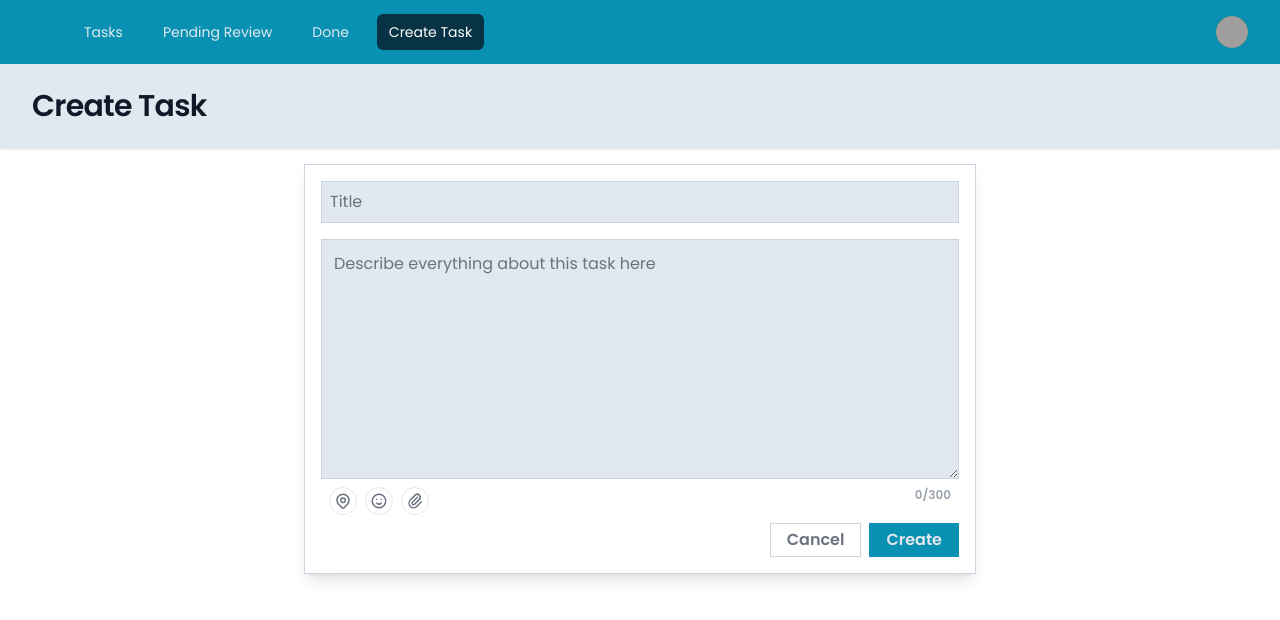
After one commit to Abdorithm/EventPlaza, a Flask app: page /dashboard/create_task in a window 1280 px wide. The commit adds this page. Shown: the top 620 px of the page. Run offline with Flask 3, Linux system fonts and the light colour scheme; the visitor is signed in with stand-in values (Sample User, id 1); grey boxes are pictures that could not be loaded.

```diff
--- a/event_plaza/routes.py
+++ b/event_plaza/routes.py
@@ -78,6 +78,13 @@ def dashboard():
     """ Renders the dashboard page """
     return render_template('dashboard.html')
 
+
+@app.route('/dashboard/create_task', strict_slashes=False)
+@login_required
+def create_task():
+    """ Renders the dashboard page """
+    return render_template('create_task.html')
+
 @app.route('/profile', strict_slashes=False)
 @login_required
 def profile():
--- a/event_plaza/static/styles/styles.css
+++ b/event_plaza/static/styles/styles.css
@@ -814,6 +814,10 @@ select {
   grid-row-start: 6;
 }
 
+.m-2 {
+  margin: 0.5rem;
+}
+
 .mx-auto {
   margin-left: auto;
   margin-right: auto;
@@ -824,6 +828,11 @@ select {
   margin-bottom: 0.5rem;
 }
 
+.my-4 {
+  margin-top: 1rem;
+  margin-bottom: 1rem;
+}
+
 .-mr-2 {
   margin-right: -0.5rem;
 }
@@ -844,6 +853,10 @@ select {
   margin-left: 2.5rem;
 }
 
+.ml-2 {
+  margin-left: 0.5rem;
+}
+
 .ml-3 {
   margin-left: 0.75rem;
 }
@@ -852,6 +865,10 @@ select {
   margin-left: 1rem;
 }
 
+.ml-auto {
+  margin-left: auto;
+}
+
 .mr-2 {
   margin-right: 0.5rem;
 }
@@ -914,6 +931,14 @@ select {
 
 .h-6 {
   height: 1.5rem;
+}
+
+.h-60 {
+  height: 15rem;
+}
+
+.h-7 {
+  height: 1.75rem;
 }
 
 .h-8 {
@@ -941,6 +966,10 @@ select {
   width: 2.5rem;
 }
 
+.w-10\/12 {
+  width: 83.333333%;
+}
+
 .w-3 {
   width: 0.75rem;
 }
@@ -963,6 +992,10 @@ select {
 
 .w-full {
   width: 100%;
+}
+
+.max-w-2xl {
+  max-width: 42rem;
 }
 
 .max-w-7xl {
@@ -1104,6 +1137,10 @@ select {
   border-radius: 0.375rem;
 }
 
+.border {
+  border-width: 1px;
+}
+
 .border-0 {
   border-width: 0px;
 }
@@ -1114,6 +1151,16 @@ select {
 
 .border-t {
   border-top-width: 1px;
+}
+
+.border-cyan-600 {
+  --tw-border-opacity: 1;
+  border-color: rgb(8 145 178 / var(--tw-border-opacity));
+}
+
+.border-gray-300 {
+  --tw-border-opacity: 1;
+  border-color: rgb(209 213 219 / var(--tw-border-opacity));
 }
 
 .border-gray-700 {
@@ -1124,6 +1171,11 @@ select {
 .border-slate-200 {
   --tw-border-opacity: 1;
   border-color: rgb(226 232 240 / var(--tw-border-opacity));
+}
+
+.border-slate-300 {
+  --tw-border-opacity: 1;
+  border-color: rgb(203 213 225 / var(--tw-border-opacity));
 }
 
 .bg-black {
@@ -1188,12 +1240,24 @@ select {
   fill: currentColor;
 }
 
+.p-1 {
+  padding: 0.25rem;
+}
+
 .p-10 {
   padding: 2.5rem;
 }
 
 .p-2 {
   padding: 0.5rem;
+}
+
+.p-3 {
+  padding: 0.75rem;
+}
+
+.p-4 {
+  padding: 1rem;
 }
 
 .px-2 {
@@ -1306,6 +1370,11 @@ select {
   line-height: 1.75rem;
 }
 
+.text-xs {
+  font-size: 0.75rem;
+  line-height: 1rem;
+}
+
 .font-bold {
   font-weight: 700;
 }
@@ -1352,14 +1421,34 @@ select {
   color: rgb(192 38 211 / var(--tw-text-opacity));
 }
 
+.text-gray-200 {
+  --tw-text-opacity: 1;
+  color: rgb(229 231 235 / var(--tw-text-opacity));
+}
+
 .text-gray-300 {
   --tw-text-opacity: 1;
   color: rgb(209 213 219 / var(--tw-text-opacity));
 }
 
+.text-gray-400 {
+  --tw-text-opacity: 1;
+  color: rgb(156 163 175 / var(--tw-text-opacity));
+}
+
+.text-gray-500 {
+  --tw-text-opacity: 1;
+  color: rgb(107 114 128 / var(--tw-text-opacity));
+}
+
 .text-gray-700 {
   --tw-text-opacity: 1;
   color: rgb(55 65 81 / var(--tw-text-opacity));
+}
+
+.text-gray-800 {
+  --tw-text-opacity: 1;
+  color: rgb(31 41 55 / var(--tw-text-opacity));
 }
 
 .text-gray-900 {
@@ -1406,6 +1495,11 @@ select {
   --tw-shadow: 0 1px 2px 0 rgb(0 0 0 / 0.05);
   --tw-shadow-colored: 0 1px 2px 0 var(--tw-shadow-color);
   box-shadow: var(--tw-ring-offset-shadow, 0 0 #0000), var(--tw-ring-shadow, 0 0 #0000), var(--tw-shadow);
+}
+
+.outline-none {
+  outline: 2px solid transparent;
+  outline-offset: 2px;
 }
 
 .ring-1 {
@@ -1682,9 +1776,29 @@ select {
   color: rgb(192 38 211 / var(--tw-text-opacity));
 }
 
+.hover\:text-gray-700:hover {
+  --tw-text-opacity: 1;
+  color: rgb(55 65 81 / var(--tw-text-opacity));
+}
+
 .hover\:text-white:hover {
   --tw-text-opacity: 1;
   color: rgb(255 255 255 / var(--tw-text-opacity));
+}
+
+.focus\:border-cyan-600:focus {
+  --tw-border-opacity: 1;
+  border-color: rgb(8 145 178 / var(--tw-border-opacity));
+}
+
+.focus\:border-pink-600:focus {
+  --tw-border-opacity: 1;
+  border-color: rgb(219 39 119 / var(--tw-border-opacity));
+}
+
+.focus\:border-fuchsia-600:focus {
+  --tw-border-opacity: 1;
+  border-color: rgb(192 38 211 / var(--tw-border-opacity));
 }
 
 .focus\:outline-none:focus {
@@ -1737,6 +1851,11 @@ select {
   --tw-ring-offset-color: #1f2937;
 }
 
+.focus\:invalid\:border-cyan-600:invalid:focus {
+  --tw-border-opacity: 1;
+  border-color: rgb(8 145 178 / var(--tw-border-opacity));
+}
+
 .focus-visible\:outline:focus-visible {
   outline-style: solid;
 }
--- /dev/null
+++ b/event_plaza/templates/create_task.html
@@ -0,0 +1,215 @@
+<!DOCTYPE html>
+<html lang="en">
+
+<head>
+    <meta charset="UTF-8">
+    <meta name="viewport" content="width=device-width, initial-scale=1.0">
+    <title>Dashboard</title>
+    <link rel="preconnect" href="https://fonts.googleapis.com">
+    <link rel="preconnect" href="https://fonts.gstatic.com" crossorigin>
+    <link href="https://fonts.googleapis.com/css2?family=Poppins:ital,wght@0,400;0,600;1,800&display=swap"
+        rel="stylesheet">
+    <link href="../static/styles/styles.css" rel="stylesheet">
+</head>
+
+<body class="font-[Poppins] bg-slate-300 h-full">
+    {% with messages = get_flashed_messages(with_categories=true) %}
+    {% if messages %}
+    {% for category, message in messages %}
+    {% if category == "error" %}
+    <div id="flash-body" class="bg-fuchsia-600 border-2 border-slate-200 text-slate-200 px-4 py-3 relative"
+        role="alert">
+        <strong class="font-bold">
+            {{ message }}
+        </strong>
+        <span class="absolute top-0 bottom-0 right-0 px-4 py-3">
+            <svg id="close-flash" class="fill-current h-6 w-6 text-slate-200" role="button"
+                xmlns="http://www.w3.org/2000/svg" viewBox="0 0 20 20">
+                <title>Close</title>
+                <path
+                    d="M14.348 14.849a1.2 1.2 0 0 1-1.697 0L10 11.819l-2.651 3.029a1.2 1.2 0 1 1-1.697-1.697l2.758-3.15-2.759-3.152a1.2 1.2 0 1 1 1.697-1.697L10 8.183l2.651-3.031a1.2 1.2 0 1 1 1.697 1.697l-2.758 3.152 2.758 3.15a1.2 1.2 0 0 1 0 1.698z" />
+            </svg>
+        </span>
+    </div>
+    {% elif category == "success" %}
+    <div id="flash-body" class="bg-cyan-600 border-2 border-slate-200 text-slate-200 px-4 py-3 relative" role="alert">
+        <strong class="font-bold">
+            {{ message }}
+        </strong>
+        <span class="absolute top-0 bottom-0 right-0 px-4 py-3">
+            <svg id="close-flash" class="fill-current h-6 w-6 text-slate-200" role="button"
+                xmlns="http://www.w3.org/2000/svg" viewBox="0 0 20 20">
+                <title>Close</title>
+                <path
+                    d="M14.348 14.849a1.2 1.2 0 0 1-1.697 0L10 11.819l-2.651 3.029a1.2 1.2 0 1 1-1.697-1.697l2.758-3.15-2.759-3.152a1.2 1.2 0 1 1 1.697-1.697L10 8.183l2.651-3.031a1.2 1.2 0 1 1 1.697 1.697l-2.758 3.152 2.758 3.15a1.2 1.2 0 0 1 0 1.698z" />
+            </svg>
+        </span>
+    </div>
+    {% endif %}
+    {% endfor %}
+    {% endif %}
+    {% endwith %}
+    <div class="min-h-full">
+        <nav class="bg-cyan-600">
+            <div class="mx-auto max-w-7xl px-4 sm:px-6 lg:px-8">
+                <div class="flex h-16 items-center justify-between">
+                    <div class="flex items-center">
+                        <div class="hidden md:block">
+                            <div class="ml-10 flex items-baseline space-x-4">
+                                <!-- Current: "bg-gray-900 text-white", Default: "text-gray-300 hover:bg-gray-700 hover:text-white" -->
+                                <a href="{{ url_for('dashboard') }}"
+                                    class="text-slate-200 hover:bg-cyan-800 hover:text-white rounded-md px-3 py-2 text-sm font-medium"
+                                    aria-current="page">Tasks</a>
+                                <a href="#"
+                                    class="text-slate-200 hover:bg-cyan-800 hover:text-white rounded-md px-3 py-2 text-sm font-medium">Pending
+                                    Review</a>
+                                <a href="#"
+                                    class="text-slate-200 hover:bg-cyan-800 hover:text-white rounded-md px-3 py-2 text-sm font-medium">Done</a>
+                                <a href="#" class="bg-cyan-950 text-white rounded-md px-3 py-2 text-sm font-medium">
+                                    Create Task</a>
+                            </div>
+                        </div>
+                    </div>
+                    <div class="hidden md:block">
+                        <div class="ml-4 flex items-center md:ml-6">
+                            <!-- Profile dropdown -->
+                            <div class="relative ml-3">
+                                <div>
+                                    <button type="button"
+                                        class="relative flex max-w-xs items-center rounded-full bg-cyan-950 text-sm focus:outline-none focus:ring-2 focus:ring-white focus:ring-offset-2 focus:ring-offset-gray-800"
+                                        id="user-menu-button" aria-expanded="false" aria-haspopup="true">
+                                        <span class="absolute -inset-1.5"></span>
+                                        <span class="sr-only">Open user menu</span>
+                                        <img class="h-8 w-8 rounded-full"
+                                            src="https://media-hbe1-1.cdn.whatsapp.net/v/t61.24694-24/307193280_188242393706580_723930854949145536_n.jpg?ccb=11-4&oh=01_AdS4zjGvmb0e6wp7b1v0zVYOkaHW4gFGY3H7jV33H1Iz5w&oe=65F87454&_nc_sid=e6ed6c&_nc_cat=101"
+                                            alt="">
+                                    </button>
+                                </div>
+                                <div id="user-profile-menu"
+                                    class="profile-menu-leave absolute right-0 z-10 mt-2 w-48 origin-top-right rounded-md bg-slate-200 py-1 shadow-lg ring-1 ring-black ring-opacity-5 focus:outline-none"
+                                    role="menu" aria-orientation="vertical" aria-labelledby="user-menu-button"
+                                    tabindex="-1">
+                                    <!-- Active: "bg-gray-100", Not Active: "" -->
+                                    <a href="{{ url_for('profile') }}" target="_blank"
+                                        class="block px-4 py-2 text-sm text-gray-900" role="menuitem" tabindex="-1"
+                                        id="user-menu-item-0">Your Profile</a>
+                                    <a href="{{ url_for('landing') }}" class="block px-4 py-2 text-sm text-gray-900"
+                                        role="menuitem" tabindex="-1" id="user-menu-item-2">Sign out</a>
+                                </div>
+                            </div>
+                        </div>
+                    </div>
+                    <div class="-mr-2 flex md:hidden">
+                        <!-- Mobile menu button -->
+                        <button id="mobile-menu-button" type="button"
+                            class="relative inline-flex items-center justify-center rounded-md bg-cyan-950 p-2 text-slate-200 hover:bg-cyan-800 hover:text-white focus:outline-none focus:ring-2 focus:ring-white focus:ring-offset-2 focus:ring-offset-gray-800"
+                            aria-controls="mobile-menu" aria-expanded="false">
+                            <span class="absolute -inset-0.5"></span>
+                            <span class="sr-only">Open main menu</span>
+                            <!-- Menu open: "hidden", Menu closed: "block" -->
+                            <svg class="menu-dash block h-6 w-6" fill="none" viewBox="0 0 24 24" stroke-width="1.5"
+                                stroke="currentColor" aria-hidden="true">
+                                <path stroke-linecap="round" stroke-linejoin="round"
+                                    d="M3.75 6.75h16.5M3.75 12h16.5m-16.5 5.25h16.5" />
+                            </svg>
+                            <!-- Menu open: "block", Menu closed: "hidden" -->
+                            <svg class="menu-dash hidden h-6 w-6" fill="none" viewBox="0 0 24 24" stroke-width="1.5"
+                                stroke="currentColor" aria-hidden="true">
+                                <path stroke-linecap="round" stroke-linejoin="round" d="M6 18L18 6M6 6l12 12" />
+                            </svg>
+                        </button>
+                    </div>
+                </div>
+            </div>
+
+            <!-- Mobile menu, show/hide based on menu state. -->
+            <div class="md:hidden hidden" id="mobile-menu">
+                <div class="space-y-1 px-2 pb-3 pt-2 sm:px-3">
+                    <!-- Current: "bg-gray-900 text-white", Default: "text-gray-300 hover:bg-gray-700 hover:text-white" -->
+                    <a href="{{ url_for('dashboard') }}"
+                        class="text-slate-200 hover:bg-cyan-800 hover:text-white block rounded-md px-3 py-2 text-base font-medium"
+                        aria-current="page">Tasks</a>
+                    <a href="#"
+                        class="text-slate-200 hover:bg-cyan-800 hover:text-white block rounded-md px-3 py-2 text-base font-medium">Pending
+                        Review</a>
+                    <a href="#"
+                        class="text-slate-200 hover:bg-cyan-800 hover:text-white block rounded-md px-3 py-2 text-base font-medium">Done</a>
+                    <a href="#" class="bg-cyan-950 text-white block rounded-md px-3 py-2 text-base font-medium"
+                        aria-current="page">Create Task</a>
+                </div>
+                <div class="border-t border-gray-700 pb-3 pt-4">
+                    <div class="flex items-center px-5">
+                        <div class="flex-shrink-0">
+                            <img class="h-10 w-10 rounded-full"
+                                src="https://media-hbe1-1.cdn.whatsapp.net/v/t61.24694-24/307193280_188242393706580_723930854949145536_n.jpg?ccb=11-4&oh=01_AdS4zjGvmb0e6wp7b1v0zVYOkaHW4gFGY3H7jV33H1Iz5w&oe=65F87454&_nc_sid=e6ed6c&_nc_cat=101"
+                                alt="">
+                        </div>
+                        <div class="ml-3">
+                            <div class="text-base font-medium leading-none text-white">Abdo Magdi</div>
+                            <div class="text-sm font-medium leading-none text-slate-200">abdo@example.com</div>
+                        </div>
+                    </div>
+                    <div class="mt-3 space-y-1 px-2">
+                        <a href="{{ url_for('profile') }}" target="_blank"
+                            class="block rounded-md px-3 py-2 text-base font-medium text-slate-200 hover:bg-cyan-800 hover:text-white">Your
+                            Profile</a>
+                        <a href="{{ url_for('landing') }}"
+                            class="block rounded-md px-3 py-2 text-base font-medium text-slate-200 hover:bg-cyan-800 hover:text-white">Sign
+                            out</a>
+                    </div>
+                </div>
+            </div>
+        </nav>
+
+        <header class="bg-slate-200 shadow">
+            <div class="mx-auto max-w-7xl px-4 py-6 sm:px-6 lg:px-8">
+                <h1 class="text-3xl font-bold tracking-tight text-gray-900">Create Task</h1>
+            </div>
+        </header>
+        <main>
+            <style>
+                body {
+                    background: white !important;
+                }
+            </style>
+            <div
+                class="editor my-4 mx-auto w-10/12 flex flex-col text-gray-800 border border-slate-300 p-4 shadow-lg max-w-2xl">
+                <input class="title focus:border-cyan-600 bg-slate-200 border border-slate-300 p-2 mb-4 outline-none" spellcheck="false"
+                    placeholder="Title" type="text">
+                <textarea class="description focus:border-cyan-600 bg-slate-200 sec p-3 h-60 border border-slate-300 outline-none"
+                    spellcheck="false" placeholder="Describe everything about this task here"></textarea>
+
+                <!-- icons -->
+                <div class="icons flex text-gray-500 m-2">
+                    <svg class="mr-2 cursor-pointer hover:text-gray-700 border rounded-full p-1 h-7"
+                        xmlns="http://www.w3.org/2000/svg" fill="none" viewBox="0 0 24 24" stroke="currentColor">
+                        <path stroke-linecap="round" stroke-linejoin="round" stroke-width="2"
+                            d="M17.657 16.657L13.414 20.9a1.998 1.998 0 01-2.827 0l-4.244-4.243a8 8 0 1111.314 0z" />
+                        <path stroke-linecap="round" stroke-linejoin="round" stroke-width="2"
+                            d="M15 11a3 3 0 11-6 0 3 3 0 016 0z" />
+                    </svg>
+                    <svg class="mr-2 cursor-pointer hover:text-gray-700 border rounded-full p-1 h-7"
+                        xmlns="http://www.w3.org/2000/svg" fill="none" viewBox="0 0 24 24" stroke="currentColor">
+                        <path stroke-linecap="round" stroke-linejoin="round" stroke-width="2"
+                            d="M14.828 14.828a4 4 0 01-5.656 0M9 10h.01M15 10h.01M21 12a9 9 0 11-18 0 9 9 0 0118 0z" />
+                    </svg>
+                    <svg class="mr-2 cursor-pointer hover:text-gray-700 border rounded-full p-1 h-7"
+                        xmlns="http://www.w3.org/2000/svg" fill="none" viewBox="0 0 24 24" stroke="currentColor">
+                        <path stroke-linecap="round" stroke-linejoin="round" stroke-width="2"
+                            d="M15.172 7l-6.586 6.586a2 2 0 102.828 2.828l6.414-6.586a4 4 0 00-5.656-5.656l-6.415 6.585a6 6 0 108.486 8.486L20.5 13" />
+                    </svg>
+                    <div class="count ml-auto text-gray-400 text-xs font-semibold">0/300</div>
+                </div>
+                <!-- buttons -->
+                <div class="buttons flex">
+                    <div class="btn border border-gray-300 p-1 px-4 font-semibold cursor-pointer text-gray-500 ml-auto">
+                        Cancel</div>
+                    <div
+                        class="btn border border-cyan-600 p-1 px-4 font-semibold cursor-pointer text-gray-200 ml-2 bg-cyan-600">
+                        Create</div>
+                </div>
+            </div>
+        </main>
+    </div>
+    <script src="../static/js/app.js"></script>
+</body>
--- a/event_plaza/templates/dashboard.html
+++ b/event_plaza/templates/dashboard.html
@@ -63,7 +63,7 @@
                   Review</a>
                 <a href="#"
                   class="text-slate-200 hover:bg-cyan-800 hover:text-white rounded-md px-3 py-2 text-sm font-medium">Done</a>
-                <a href="#"
+                <a href="{{ url_for('create_task') }}"
                   class="text-slate-200 hover:bg-cyan-800 hover:text-white rounded-md px-3 py-2 text-sm font-medium">Create
                   Task</a>
               </div>
@@ -140,6 +140,9 @@
             Review</a>
           <a href="#"
             class="text-slate-200 hover:bg-cyan-800 hover:text-white block rounded-md px-3 py-2 text-base font-medium">Done</a>
+          <a href="{{ url_for('create_task') }}"
+            class="text-slate-200 hover:bg-cyan-800 hover:text-white block rounded-md px-3 py-2 text-base font-medium">Create
+            Task</a>
         </div>
         <div class="border-t border-gray-700 pb-3 pt-4">
           <div class="flex items-center px-5">
```
